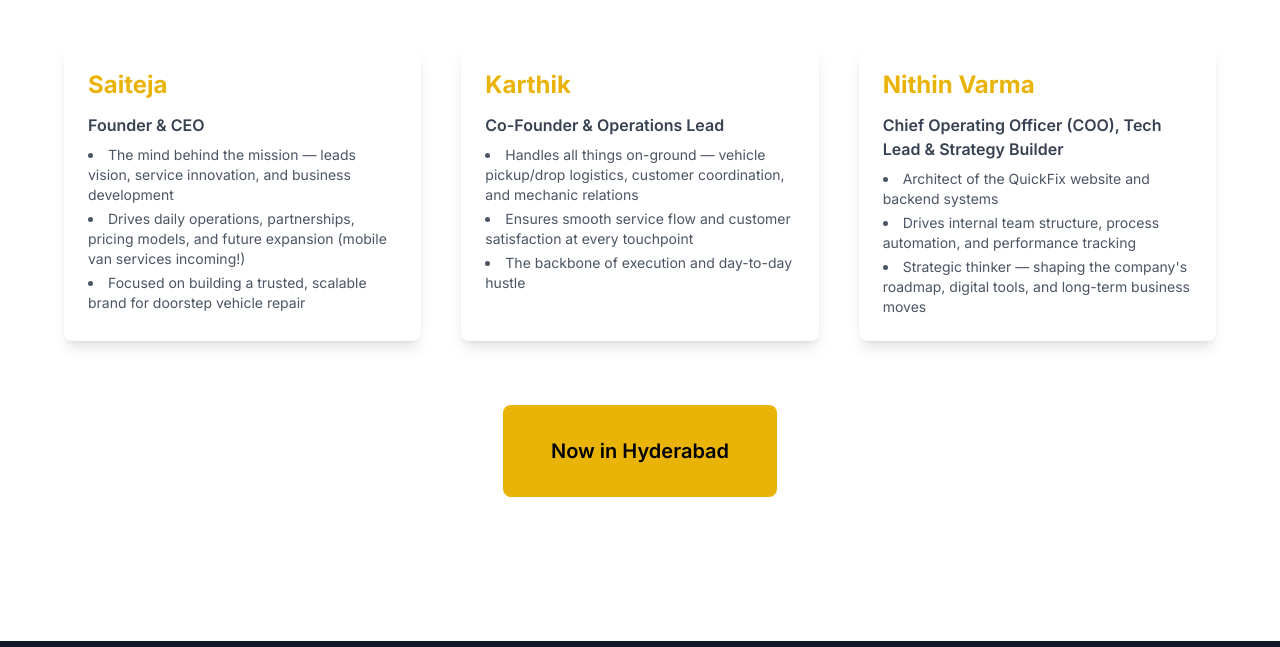
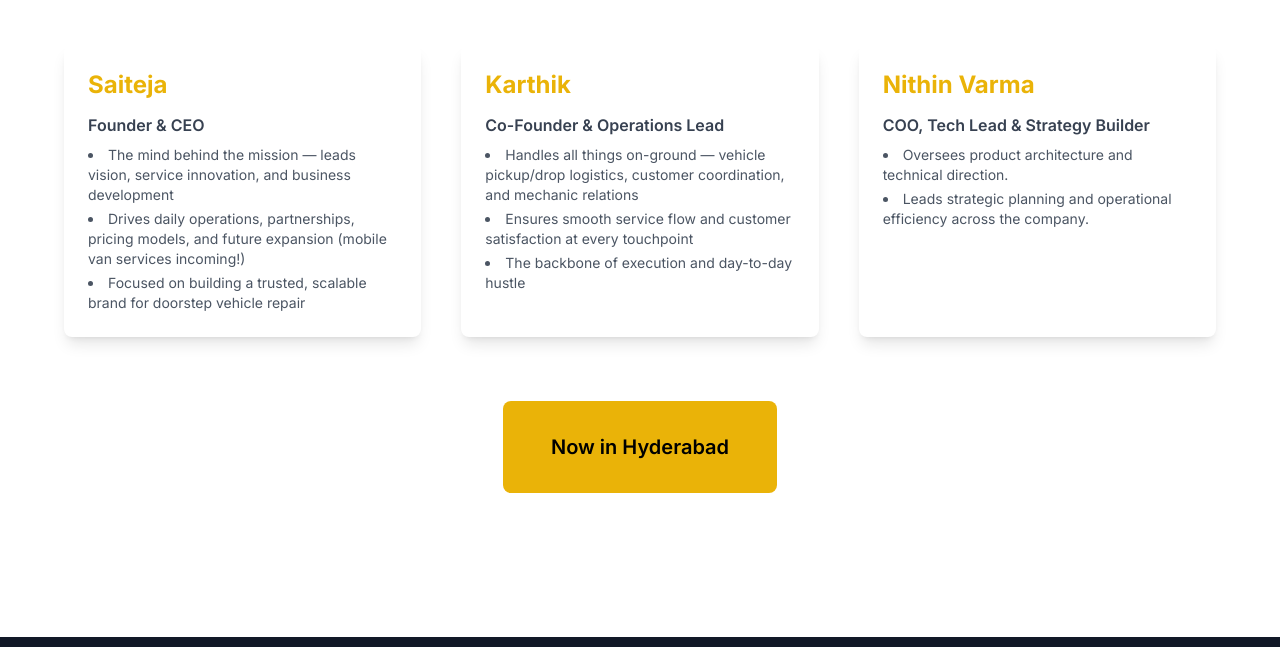
Before and after one commit to NithinVarma50/-QuickFix-, a plain HTML site: page index.html in a window 1280 px wide. Shown: the part 2996-3643 px from the top of the page. Drawn offline with nearby package versions, Linux system fonts and the light colour scheme.

Commit message:
Update index.html

```diff
--- a/index.html
+++ b/index.html
@@ -421,11 +421,10 @@
     <!-- Nithin Varma -->
     <div class="bg-white p-6 rounded-lg shadow-lg hover:shadow-xl transition-shadow duration-300">
      <h3 class="text-2xl font-bold text-yellow-500 mb-3">Nithin Varma</h3>
-     <p class="text-gray-700 font-semibold mb-2">Chief Operating Officer (COO), Tech Lead & Strategy Builder</p>
+     <p class="text-gray-700 font-semibold mb-2">COO, Tech Lead & Strategy Builder</p>
      <ul class="list-disc list-inside text-gray-600 space-y-1 text-sm">
-      <li>Architect of the QuickFix website and backend systems</li>
-      <li>Drives internal team structure, process automation, and performance tracking</li>
-      <li>Strategic thinker — shaping the company's roadmap, digital tools, and long-term business moves</li>
+      <li>Oversees product architecture and technical direction.</li>
+      <li>Leads strategic planning and operational efficiency across the company.</li>
      </ul>
     </div>
    </div>
```
